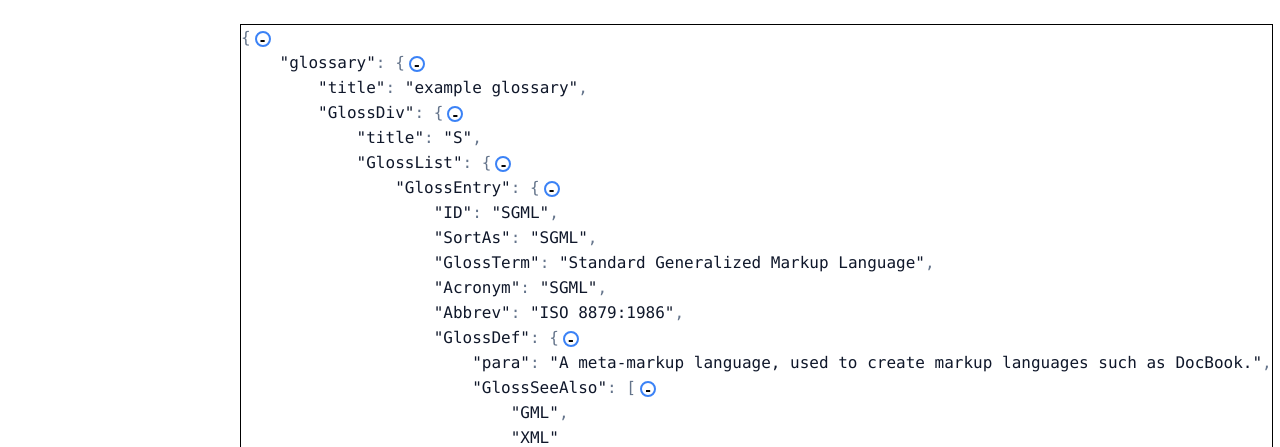
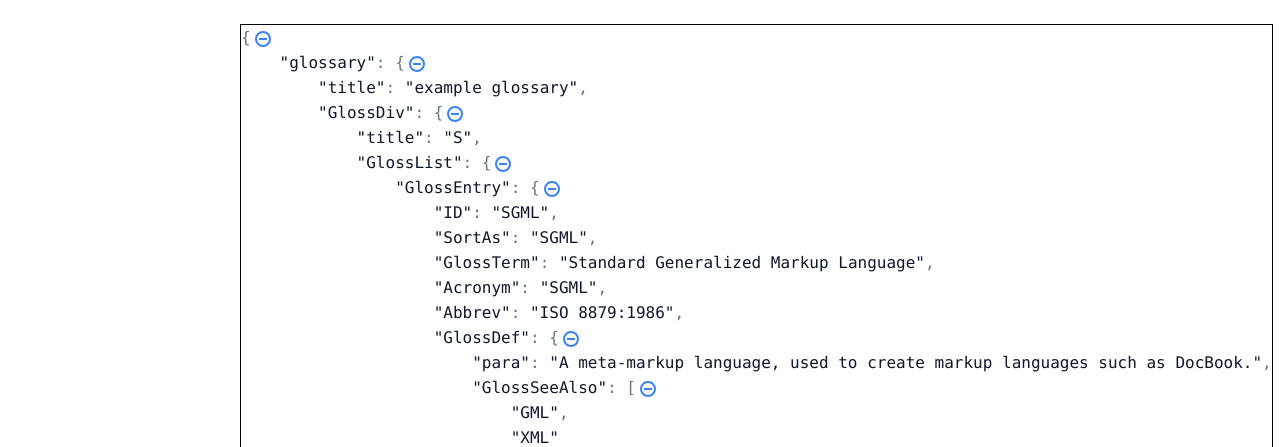
Before and after one commit to bitfexl/json-viewer, a React (Vite) app: page / in a window 1280 px wide. Shown: the top 447 px of the page. Built offline with nearby package versions, Linux system fonts and the light colour scheme.

Commit message:
icon update

```diff
--- a/src/jsonviewer/JsonBlock.tsx
+++ b/src/jsonviewer/JsonBlock.tsx
@@ -18,10 +18,12 @@ export function JsonBlock({ openingBracket, closingBracket, children }: JsonBloc
             <span className="inline-flex flex-col align-middle ml-1 mr-1">
                 <button
                     onClick={() => setOpen(!open)}
-                    className="select-none border-blue-500 border-2 w-4 h-4 rounded-lg font-bold items-top"
+                    className="select-none border-blue-500 border-2 w-4 h-4 rounded-lg font-bold flex items-center justify-center"
                     style={{ lineHeight: 0 }}
                 >
-                    {open ? "-" : "+"}
+                    <div className="w-2 h-0 border-blue-500 border flex items-center justify-center">
+                        {!open && <div className="h-2 w-0 border-blue-500 border"></div>}
+                    </div>
                 </button>
             </span>
 
```
